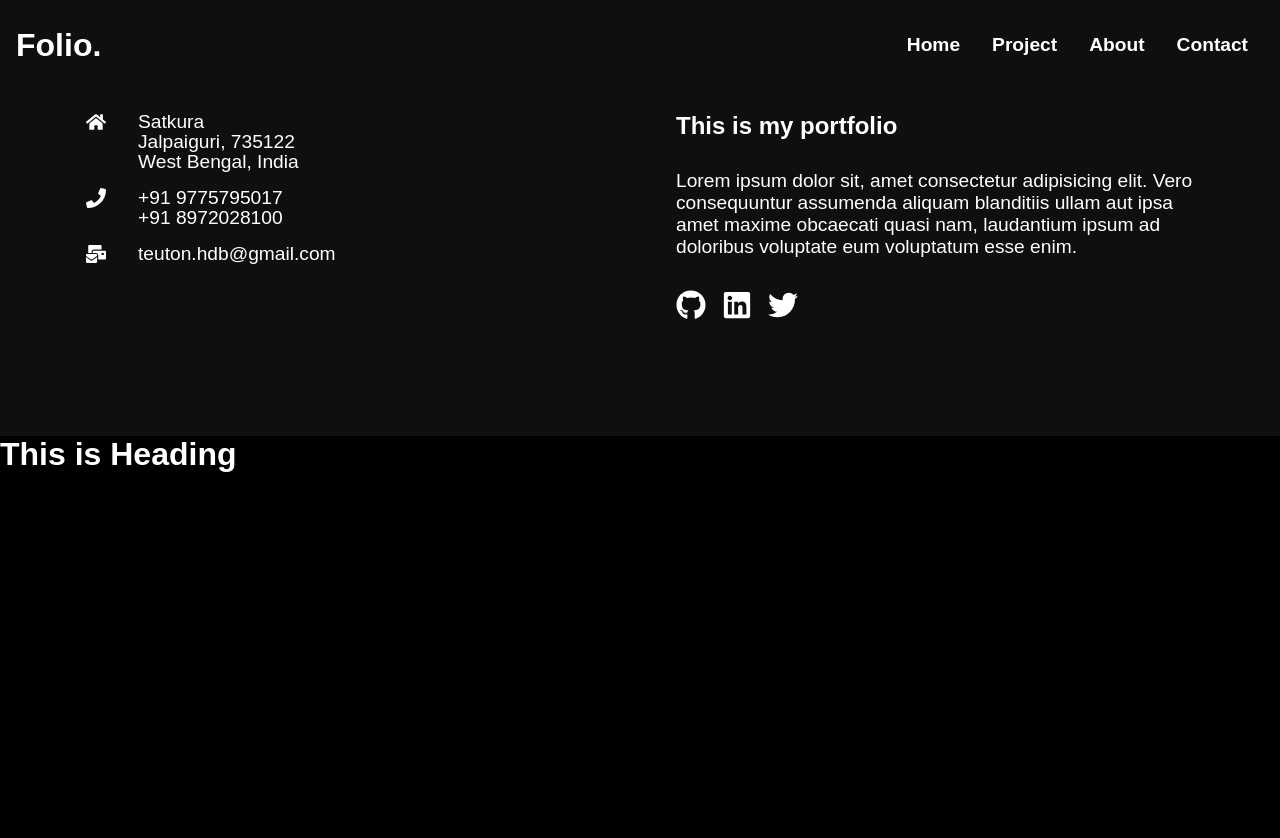
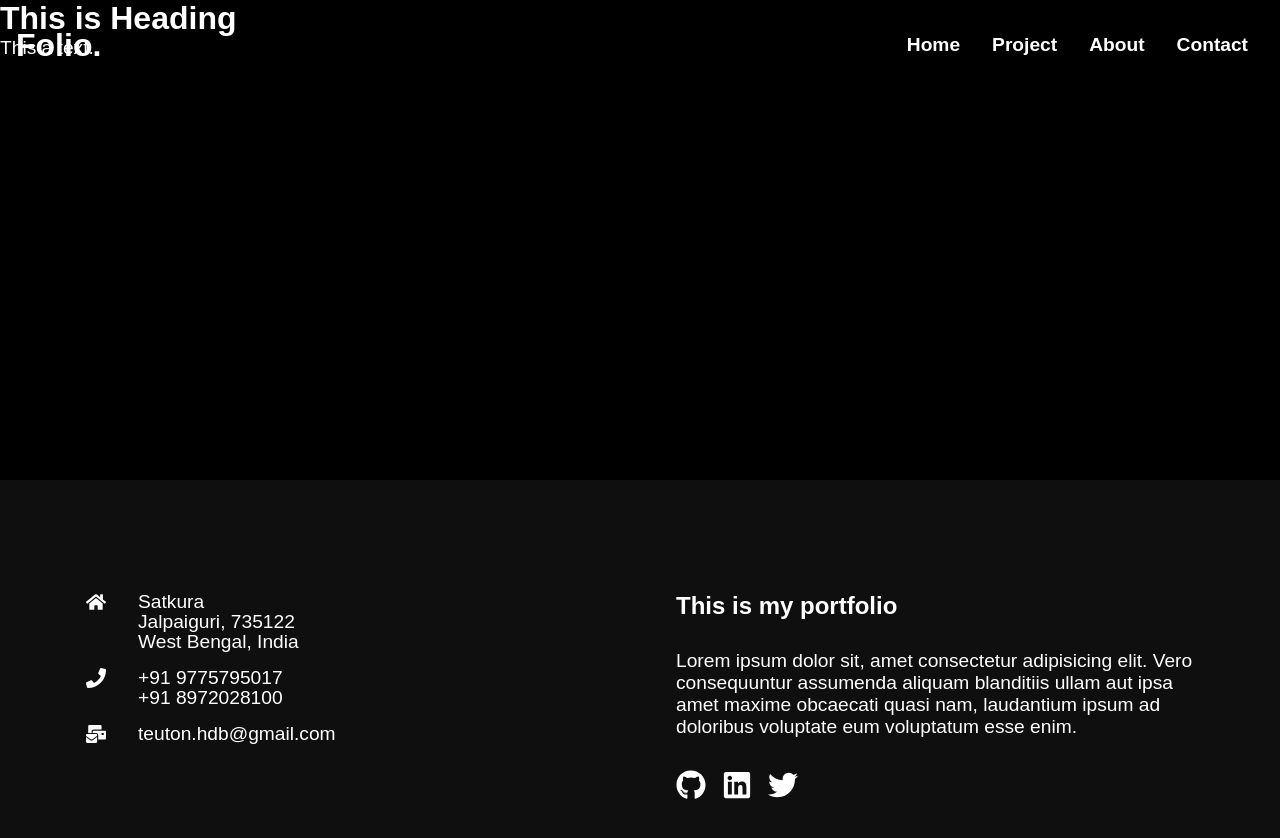
Before and after one commit to Teuton-Roy/my-portfolio-react, a React (Create React App) app: page /project in a window 1280 px wide. Shown: the top 838 px of the page. Before the commit the page ends 800 px from the top, so only its background shows below. Built offline with nearby package versions, Linux system fonts and the light colour scheme; a web font is replaced by a local one.

Commit message:
fixing up with project page

```diff
--- a/src/components/Footer.css
+++ b/src/components/Footer.css
@@ -1,4 +1,5 @@
 .footer{
+    /* position: absolute; */
     width: 100%;
     padding: 6rem 0;
     background-color: rgba(19, 19, 19, 0.8);
--- a/src/components/Proj.css
+++ b/src/components/Proj.css
@@ -0,0 +1,6 @@
+.hero-img{
+    width: 100%;
+    background-color: rgba(0,0,0,0.5);
+    height: 60vh;
+    position: relative;
+}
--- a/src/components/Proj.js
+++ b/src/components/Proj.js
@@ -11,7 +11,7 @@ const Proj = () => {
           This is Heading
         </h1>
         <p>
-
+          This a text.
         </p>
       </div>
     </div>
--- a/src/routes/Project.js
+++ b/src/routes/Project.js
@@ -7,8 +7,8 @@ const Project = () => {
   return (
     <div>
       <Navbar></Navbar>
+      <Proj></Proj>
       <Footer></Footer>
-      <Proj></Proj>
     </div>
   )
 }
```
